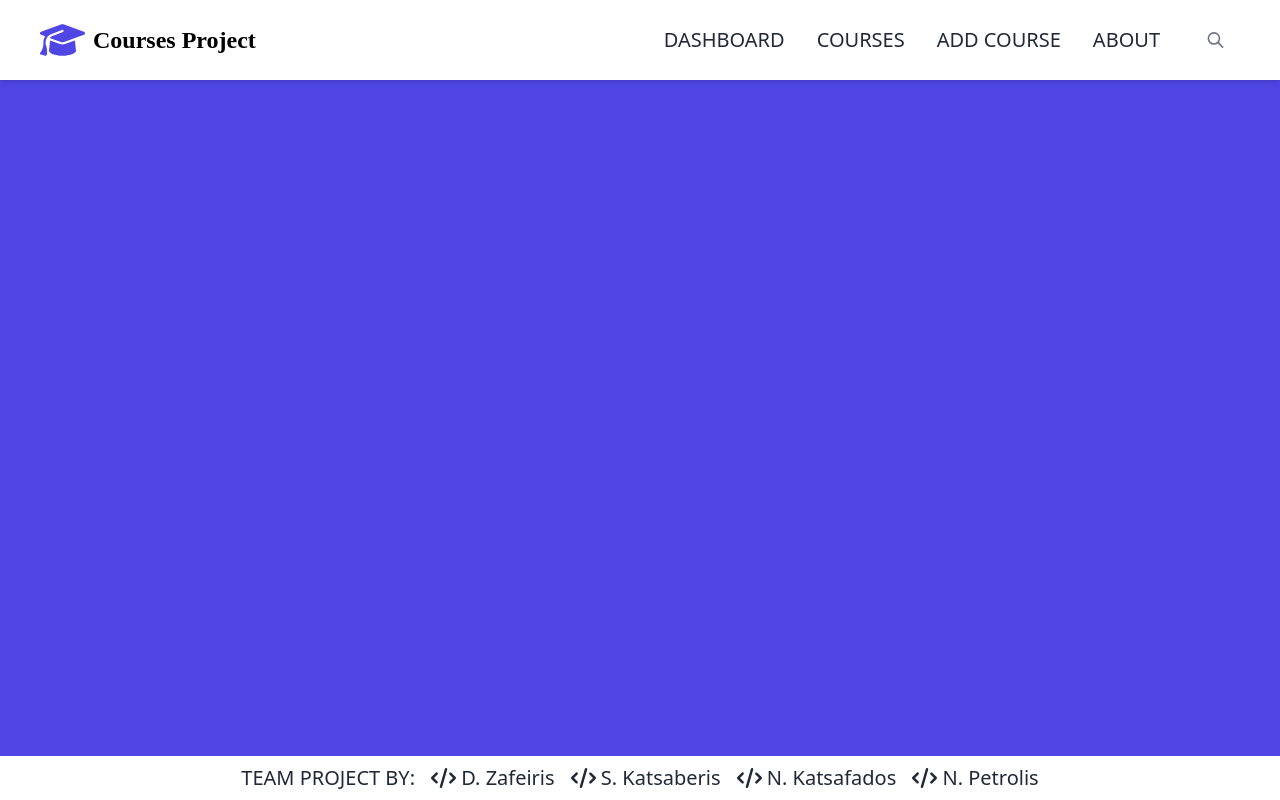
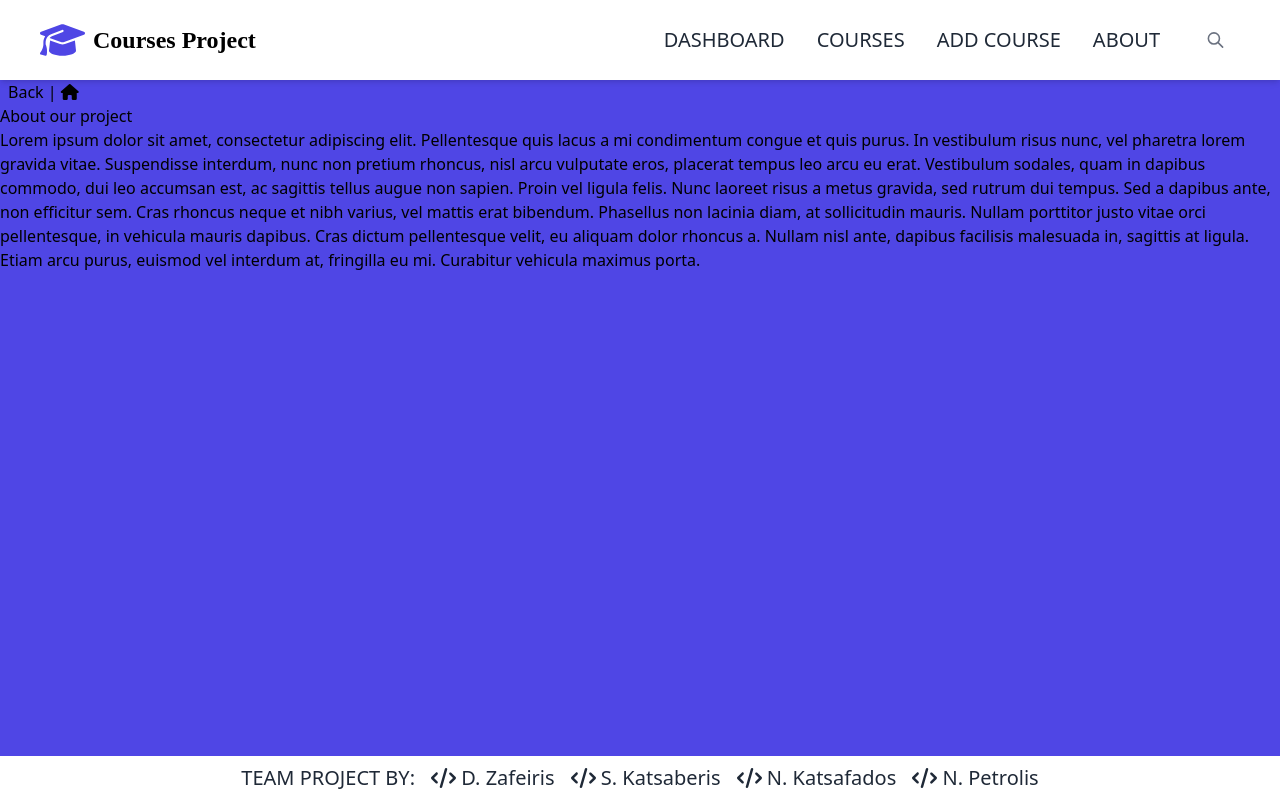
Before and after one commit to ssoc2dzafeiris/TeamProjectReact, a React (Create React App) app: page /about in a window 1280 px wide. Built offline with nearby package versions, Linux system fonts and the light colour scheme.

Commit message:
React Router installation completed

```diff
--- /dev/null
+++ b/src/components/About.js
@@ -0,0 +1,17 @@
+import React from 'react';
+import {Link} from 'react-router-dom';
+
+export default function About(){
+    return(
+        <div>
+             <div className="row">
+                <Link to='/' className='text-black-50 p-2 col-md-5'>Back | <i className="fa fa-home-alt"></i></Link>
+            </div>
+            <h1>About our project</h1>
+            <p className=''>
+                Lorem ipsum dolor sit amet, consectetur adipiscing elit. Pellentesque quis lacus a mi condimentum congue et quis purus. In vestibulum risus nunc, vel pharetra lorem gravida vitae. Suspendisse interdum, nunc non pretium rhoncus, nisl arcu vulputate eros, placerat tempus leo arcu eu erat. Vestibulum sodales, quam in dapibus commodo, dui leo accumsan est, ac sagittis tellus augue non sapien. Proin vel ligula felis. Nunc laoreet risus a metus gravida, sed rutrum dui tempus. Sed a dapibus ante, non efficitur sem. Cras rhoncus neque et nibh varius, vel mattis erat bibendum. Phasellus non lacinia diam, at sollicitudin mauris. Nullam porttitor justo vitae orci pellentesque, in vehicula mauris dapibus. Cras dictum pellentesque velit, eu aliquam dolor rhoncus a. Nullam nisl ante, dapibus facilisis malesuada in, sagittis at ligula. <br/>
+                Etiam arcu purus, euismod vel interdum at, fringilla eu mi. Curabitur vehicula maximus porta.
+                </p>
+            </div>
+    )
+}
--- a/src/components/Addnewcourse.jsx
+++ b/src/components/AddNewCourse.js
@@ -1,6 +1,10 @@
 import React, { useState } from 'react';
+import {Link} from 'react-router-dom'
 
-const Addnewcourse = () => {
+const AddNewCourse = () => {
+    <div className="row">
+    <Link to='/' className='text-black-50 p-2 col-md-5'>Go Back</Link>
+</div>
 
     const [title, setTitle] = useState('');
     const [duration, setDuration] = useState('');
@@ -133,4 +137,4 @@ const Addnewcourse = () => {
     )
 }
 
-export default Addnewcourse
+export default AddNewCourse
--- /dev/null
+++ b/src/components/ErrorPage.js
@@ -0,0 +1,13 @@
+import React from 'react';
+import { Link } from 'react-router-dom';
+
+
+export default function ErrorPage(){
+    return(
+        <div>
+            <h2>404</h2>
+            <p>page not found</p>
+            <Link to='/'>Back to the homepage</Link>
+            </div>
+    )
+}
--- /dev/null
+++ b/src/components/SharedLayout.js
@@ -0,0 +1,18 @@
+import React from 'react';
+import {Outlet } from 'react-router-dom';
+import Navbar from './Navbar';
+import PageFooter from "./Footer"
+
+export default function SharedLayout(){
+
+    return(
+        <>
+         <div className='flex flex-col min-h-screen bg-indigo-600'>
+
+            <Navbar />
+            <Outlet />
+            <PageFooter />
+        </div>
+        </>
+    )
+}
--- a/src/components/ViewCourseLink.js
+++ b/src/components/ViewCourseLink.js
@@ -7,7 +7,7 @@ import { FontAwesomeIcon } from '@fortawesome/react-fontawesome';
 export default function ViewCourseLink({title}) {
   return (
     <>
-    <a href="#"className="text-white bg-indigo-300 hover:bg-indigo-800 font-light rounded-md text-sm px-2.5 py-2.5 mr-2 mb-2 dark:bg-blue-700 dark:hover:bg-blue-900 focus:outline-none dark:focus:ring-blue-800">
+    <a href="#" className="text-white bg-indigo-300 hover:bg-indigo-800 font-light rounded-md text-sm px-2.5 py-2.5 mr-2 mb-2 dark:bg-blue-700 dark:hover:bg-blue-900 focus:outline-none dark:focus:ring-blue-800">
     <span className="text-white px-1 mx-auto" title="View more details"><FontAwesomeIcon icon={faEye} /></span>{title}
     </a>
     </>
--- a/src/components/cards.js
+++ b/src/components/cards.js
@@ -2,6 +2,7 @@ import React, { useState, useEffect } from 'react'
 import axios from 'axios';
 import CardsItem from './CardsItem';
 import CoursesLoading from './CoursesLoading';
+import {Link} from 'react-router-dom'
 
 const Cards = () => {
     const [data, setData] = useState([]);
--- a/src/components/template.js
+++ b/src/components/template.js
@@ -1,24 +1,30 @@
 import { BrowserRouter, Routes, Route } from "react-router-dom"
 import Dashboard from "./Dashboard"
 import Cards from "./cards"
-import Addnewcourse from "./Addnewcourse"
+import AddNewCourse from "./AddNewCourse"
+import About from './About'
+import PageFooter from "./Footer"
+import Error from "./ErrorPage";
+import SharedLayout from "./SharedLayout"
 import Navbar from "./Navbar"
-import PageFooter from "./Footer"
 
-const Template = () => {
+const App = () => {
   return (
-    <div className='flex flex-col min-h-screen bg-indigo-600'>
-    <Navbar />
+  <>
       <BrowserRouter>
         <Routes>
+           <Route path='/' element = {<SharedLayout />}>
              <Route index path='/' element={<Dashboard />} />
              <Route path='/courses' element={<Cards />} />
-        <Route path='/addcourse' element={<Addnewcourse />} />
+              <Route path='/addcourse' element={<AddNewCourse />} />
+              <Route path='/about' element={<About />} />
+              <Route path='*' element={<Error />} />
+            </Route>
         </Routes>
       </BrowserRouter>
-    <PageFooter />
-    </div>
+    </>
+
   )
 }
 
-export default Template
+export default App
--- a/src/index.js
+++ b/src/index.js
@@ -1,6 +1,6 @@
 import React from "react";
 import ReactDOM from "react-dom/client";
-import Template from "./components/template";
+import App from "./components/template";
 import './styles/index.css'
 
 
@@ -10,7 +10,7 @@ const root = ReactDOM.createRoot(document.getElementById("root"));
 // With Strict Mode in React 18, React will simulate unmounting and remounting the component in development mode
 root.render(
   <React.StrictMode>
-  <Template />
+  <App />
   </React.StrictMode>
 
 );
```
Lines whose indentation alone changed are shown as unchanged.
